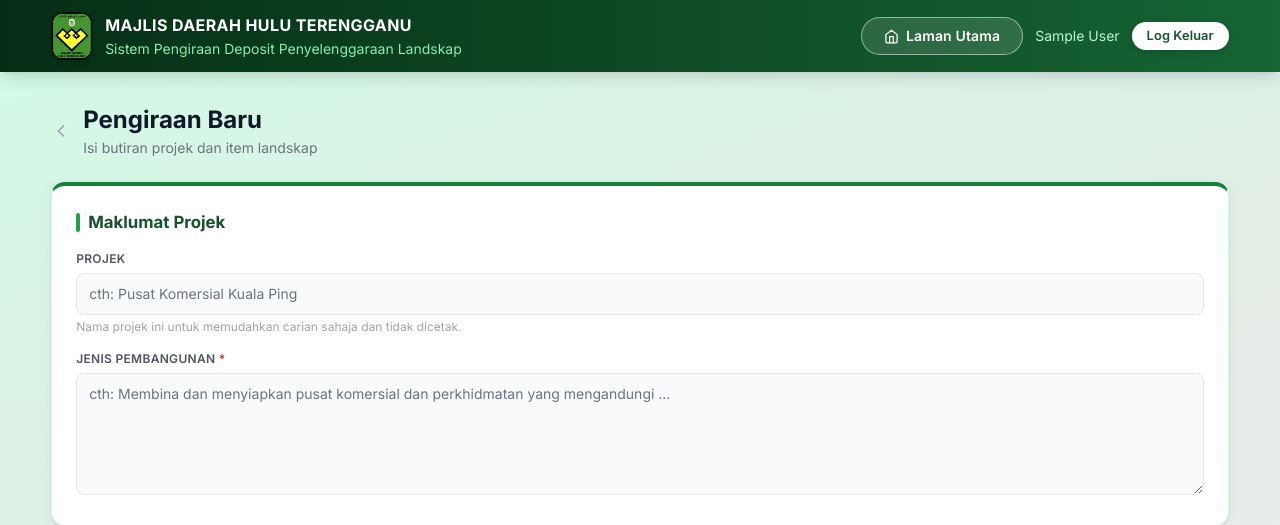
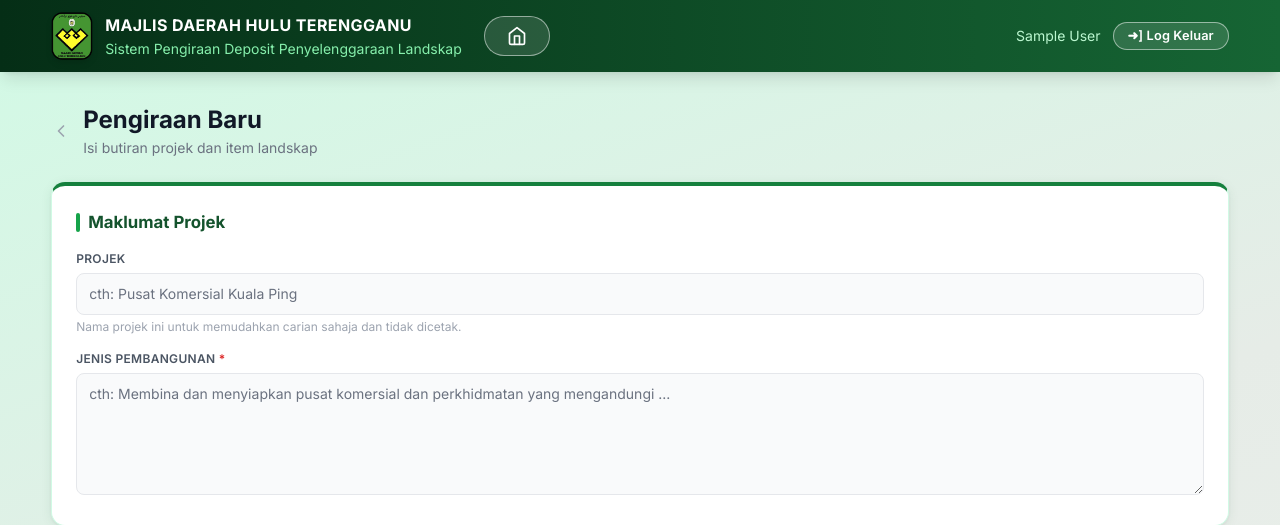
Before and after one commit to nurin1601/deposit-landskap, a Laravel app: page /calculations/create in a window 1280 px wide. Shown: the top 525 px of the page. Run offline with Laravel 12, Linux system fonts and the light colour scheme; the visitor is signed in with stand-in values (Sample User, id 1); data comes from the database, SQL or seed files in the repository; style sheets or scripts are compiled from the project's sources; some libraries are stand-ins or nearby versions.

Commit message:
Alih button home

```diff
--- a/resources/views/layouts/main.blade.php
+++ b/resources/views/layouts/main.blade.php
@@ -154,7 +154,9 @@
 
         {{-- ═══ NAVBAR ═══ --}}
         <nav class="bg-gradient-to-r from-green-950 to-green-800 shadow-lg sticky top-0 z-50">
-        <div class="page-container py-3 flex justify-between items-center gap-4">
+            <div class="page-container py-3 flex items-center gap-4">
+
+                {{-- Logo dan tajuk --}}
                 <a href="{{ route('calculations.index') }}" class="flex items-center gap-3 group">
                     <img src="{{ asset('images/logo-mdht.png') }}" alt="Logo MDHT"
                         class="h-12 w-auto drop-shadow-md transition-transform duration-300 group-hover:scale-105">
@@ -167,20 +169,23 @@
                         </div>
                     </div>
                 </a>
-            <div class="flex items-center gap-3 shrink-0">
-                <a href="{{ route('home') }}" class="btn btn-nav text-sm">
-                    <svg xmlns="http://www.w3.org/2000/svg" width="15" height="15" viewBox="0 0 24 24" fill="none" stroke="currentColor" stroke-width="2" stroke-linecap="round" stroke-linejoin="round"><path d="m3 9 9-7 9 7v11a2 2 0 0 1-2 2H5a2 2 0 0 1-2-2z"/><polyline points="9 22 9 12 15 12 15 22"/></svg>
-                    Laman Utama
+
+                {{-- Ikon laman utama --}}
+                <a href="{{ route('home') }}" class="btn btn-nav btn-nav-icon shrink-0" style="margin-left: 6px;" title="Laman Utama" aria-label="Laman Utama">
+                    <svg xmlns="http://www.w3.org/2000/svg" width="20" height="20" viewBox="0 0 24 24" fill="none" stroke="currentColor" stroke-width="2" stroke-linecap="round" stroke-linejoin="round"><path d="m3 9 9-7 9 7v11a2 2 0 0 1-2 2H5a2 2 0 0 1-2-2z"/><polyline points="9 22 9 12 15 12 15 22"/></svg>
                 </a>
 
+                {{-- Nama pengguna dan log keluar (hanya selepas log masuk) --}}
                 @auth
+                    <div style="margin-left:auto; display:flex; align-items:center; gap:12px;">
                         <span class="hidden sm:block text-green-200 text-sm">{{ auth()->user()->name }}</span>
                         <form method="POST" action="{{ route('logout') }}">
                             @csrf
-                        <button type="submit" class="btn btn-light btn-sm">Log Keluar</button>
+                            <button type="submit" class="btn btn-nav btn-sm">➜] Log Keluar</button>
                         </form>
+                    </div>
                 @endauth
-            </div>
+
             </div>
         </nav>
 
```
Lines whose indentation alone changed are shown as unchanged.
